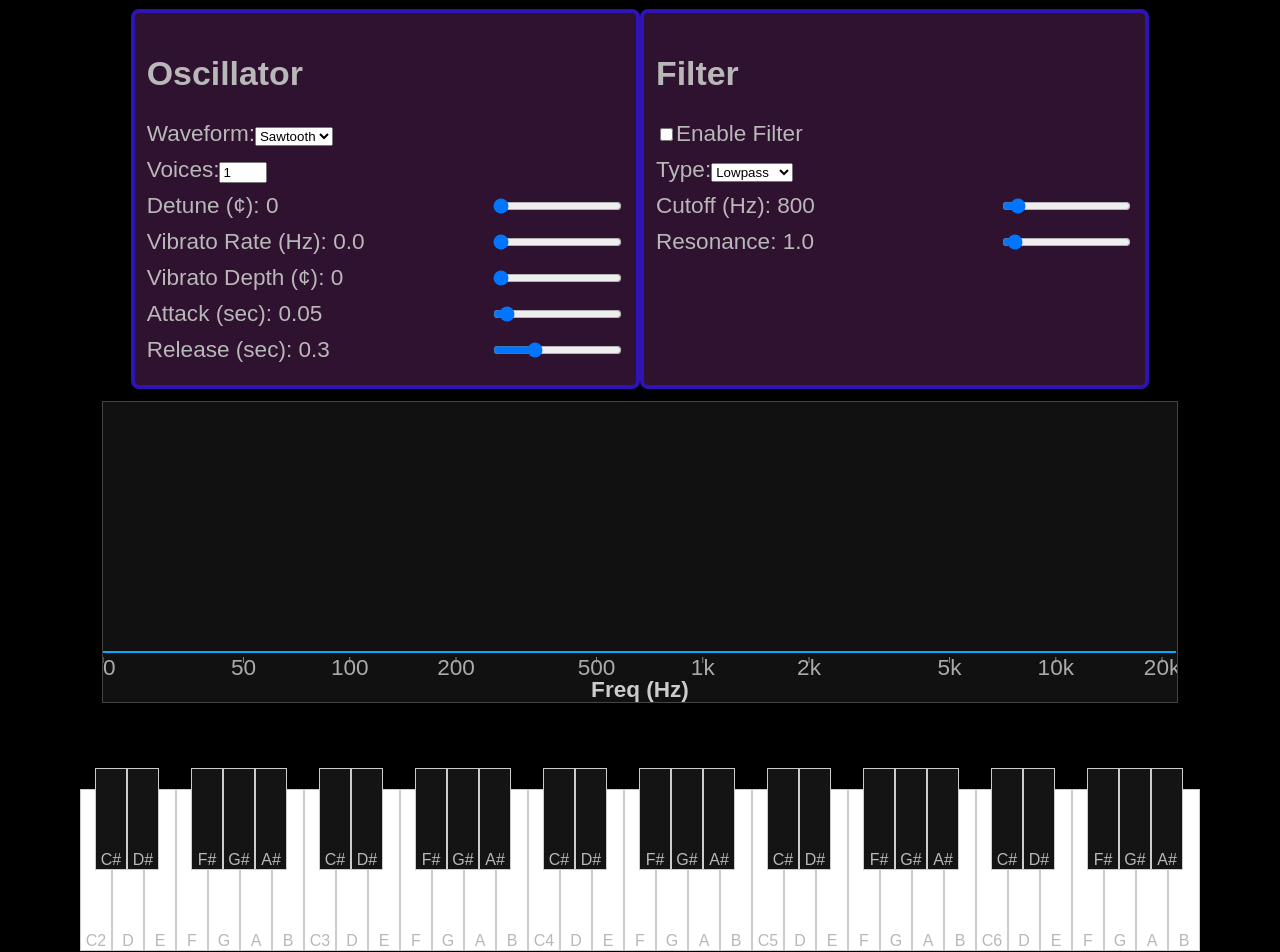
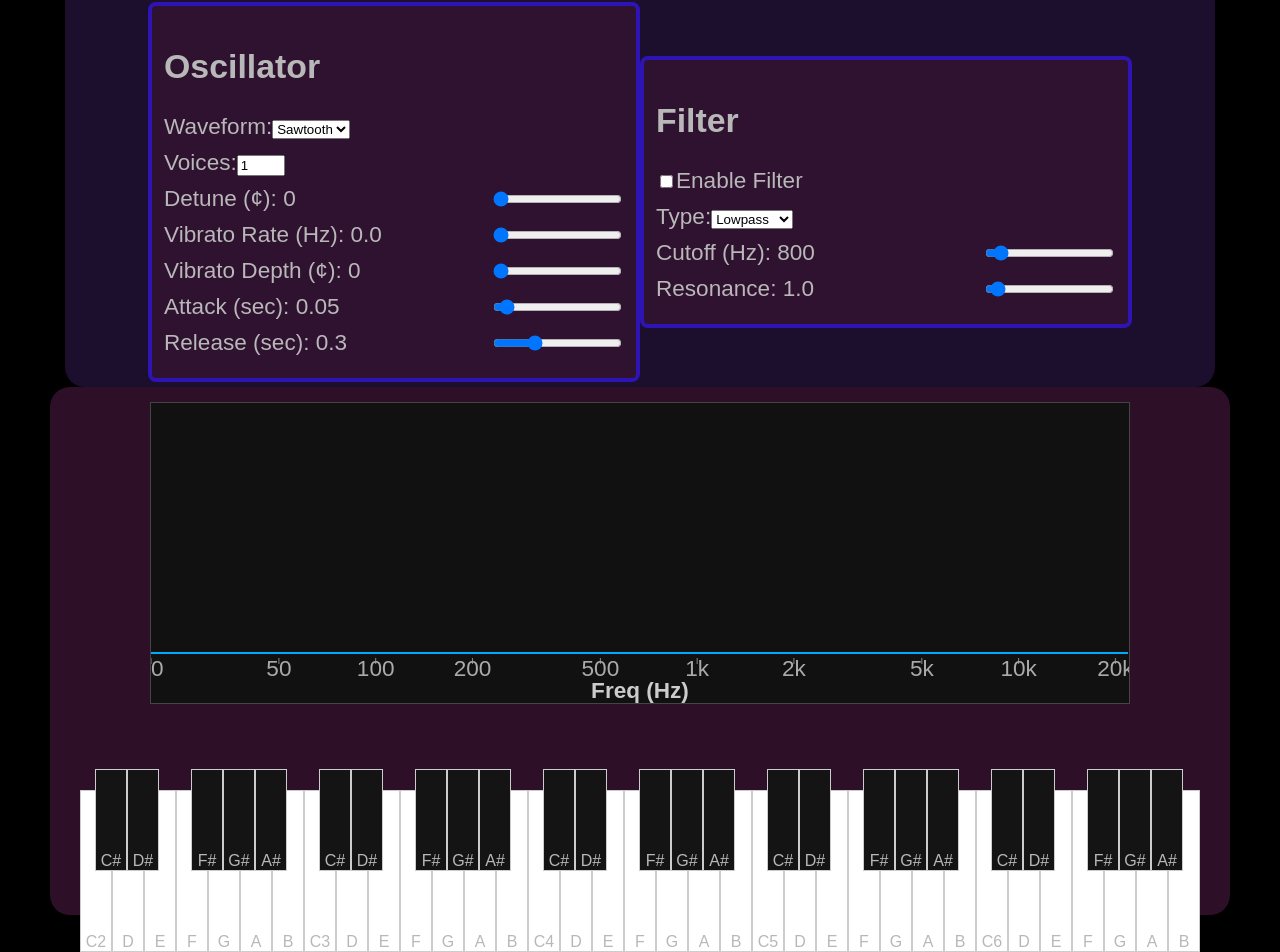
Before and after one commit to EvanCzako/SynthPutty, a React (Create React App) app: page / in a window 1280 px wide. Shown: the part 190-1142 px from the top of the page. Built offline with nearby package versions, Linux system fonts and the light colour scheme.

Commit message:
I mean maybe I am a genius lowkey, lemme not sleep on my ability damn

```diff
--- a/src/App.module.css
+++ b/src/App.module.css
@@ -8,7 +8,6 @@
 	align-items: center;
 	justify-content: flex-start;
 	min-height: 100vh;
-	padding: 12px;
 	box-sizing: border-box;
 
 }
@@ -22,7 +21,26 @@
 .panel {
     display: flex;
     flex-direction: column;
-	width: 95%;
+	align-items: center;
+}
+
+.pianoEQwrapper {
+    display: flex;
+    flex-direction: column;
+	width: 100%;
+    gap: 12px;
+	align-items: center;
+	background-color: rgb(45, 15, 40);
+	padding: 15px;
+	border-radius: 20px;
+}
+
+.allControlPanels {
+    display: flex;
+    flex-direction: column;
+	background-color: #1c0f2d;
+	border-radius: 20px;
+	width: 100%;
     gap: 12px;
 	align-items: center;
 }
@@ -37,10 +55,13 @@
     display: flex;
     flex-direction: row;
     /* border: 3px solid rgb(75, 75, 75); */
-	/* background-color: #1c0f2d; */
+
 	border-radius: 20px;
 	justify-content: center;
+	align-items: center;
 	width: 100%;
+	padding: 5px;
+	/* background-color: aqua; */
 }
 
 @media (orientation: portrait) or (max-width: 750px) {
--- a/src/App.tsx
+++ b/src/App.tsx
@@ -26,13 +26,19 @@ export const App: React.FC = () => {
             <h1 className={styles.header}>Dough Synths</h1>
 
             <div className={styles.panel}>
+				<div className={styles.allControlPanels}>
 					<MainControls />
 					<div className={styles.mainControlPanel}>
 						<OscillatorControls />
 						<FilterControls />
 					</div>
+				</div>
+
+				<div className={styles.pianoEQwrapper}>
 					<EQVisualizer />
 					<Keyboard />
+				</div>
+
             </div>
         </div>
     );
--- a/src/styles/EQVisualizer.module.css
+++ b/src/styles/EQVisualizer.module.css
@@ -1,5 +1,5 @@
 .canvas {
-    width: 90%;
+    width: 85%;
     height: 300px; /* fixed height */
     display: block;
     border: 1px solid #444;
```
Lines whose indentation alone changed are shown as unchanged.
